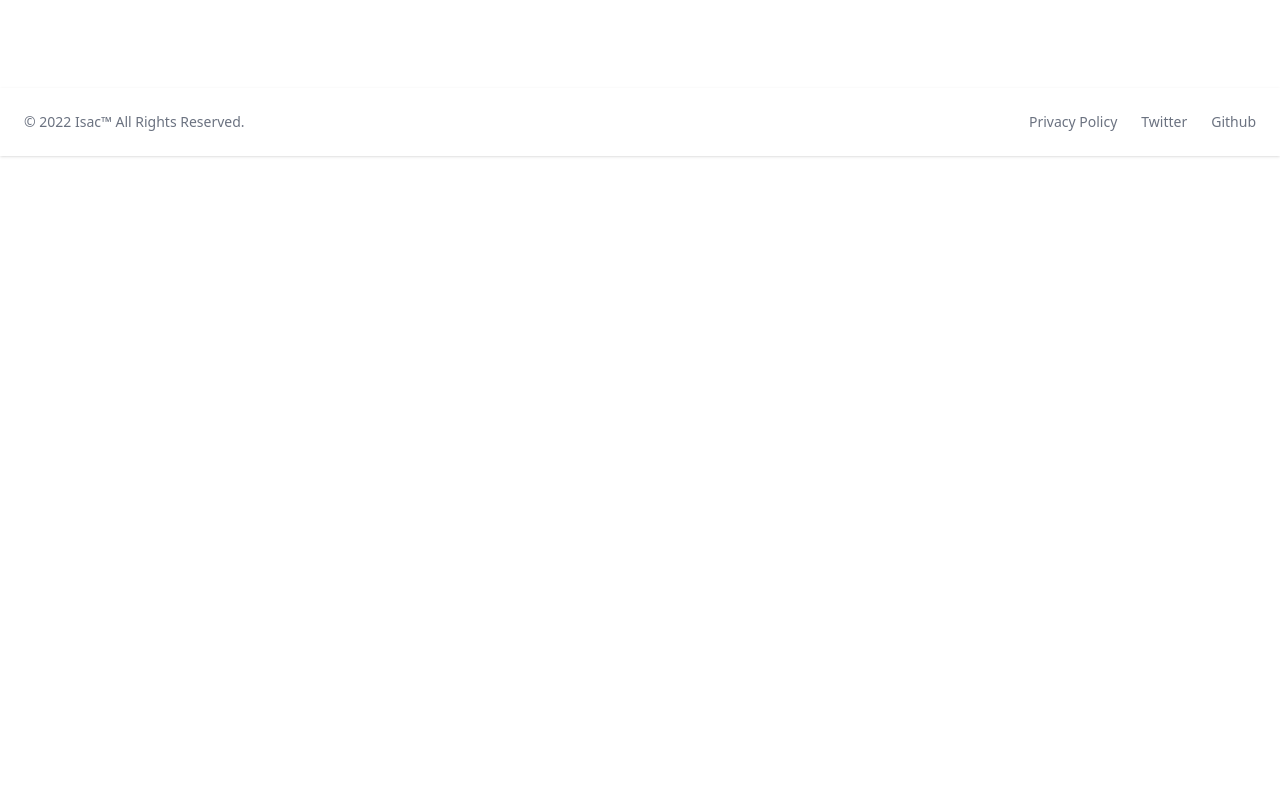
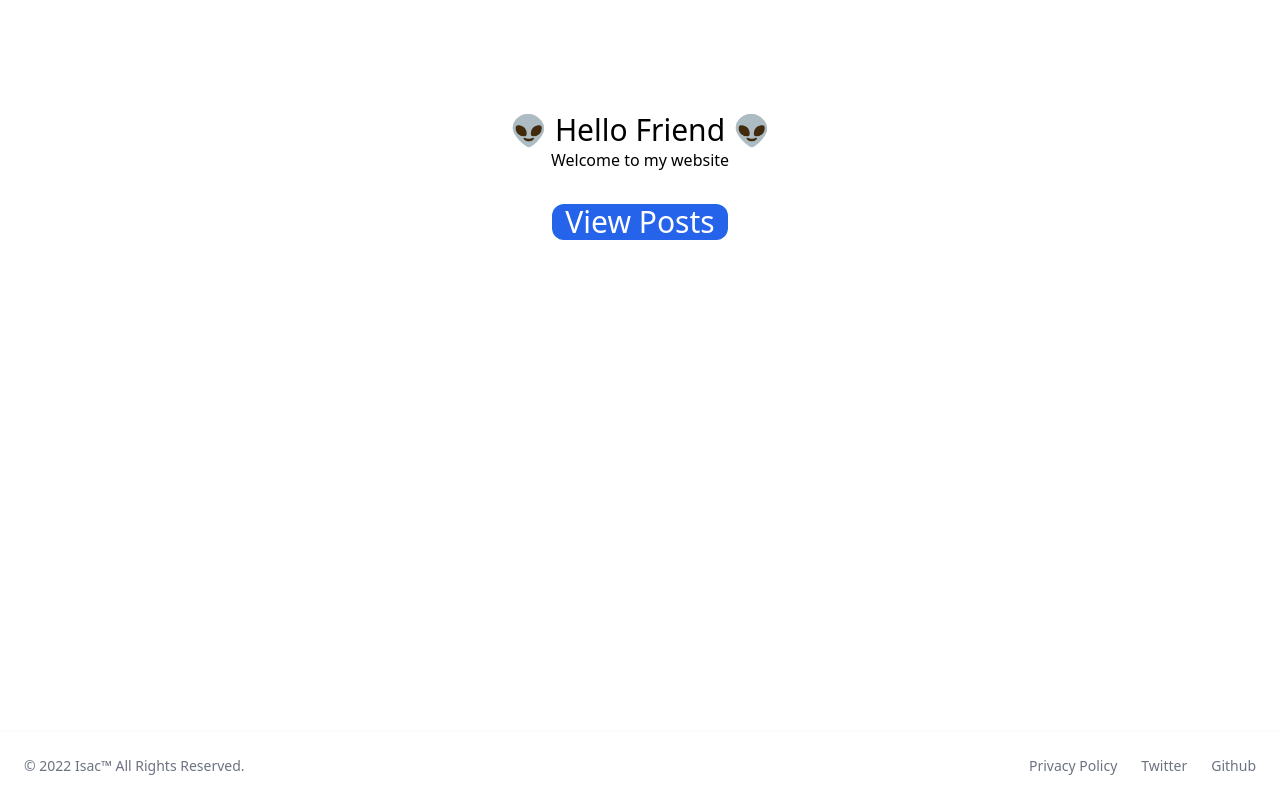
Before and after one commit to IsacHolstad/js-2-ca, a website built with Vite: page js-ca/welcome.html in a window 1280 px wide. Built offline with nearby package versions, Linux system fonts and the light colour scheme.

Commit message:
made welcome page more datiald

```diff
--- a/js-ca/welcome.html
+++ b/js-ca/welcome.html
@@ -12,8 +12,10 @@
 
     </div>
 </header>
-
-<footer class="p-4  shadow md:flex md:items-center md:justify-between md:p-6 dark:bg-gray-800">
+    <h1 class="text-center mt-6 text-3xl capitalize">👽 Hello Friend 👽</h1>
+        <p class="text-center">Welcome to my website</p>
+<a href="index.html" class="bg-blue-600 block w-44 text-center rounded-xl mx-auto mt-8 text-white text-3xl">View Posts</a>
+<footer class="p-4  shadow md:flex md:items-center md:justify-between md:p-6 dark:bg-gray-800 absolute bottom-0 w-full">
     <span class="text-sm text-gray-500 sm:text-center dark:text-gray-400">© 2022 Isac™ All Rights Reserved.
     </span>
     <ul class="flex flex-wrap items-center mt-3 text-sm text-gray-500 dark:text-gray-400 sm:mt-0">
```
